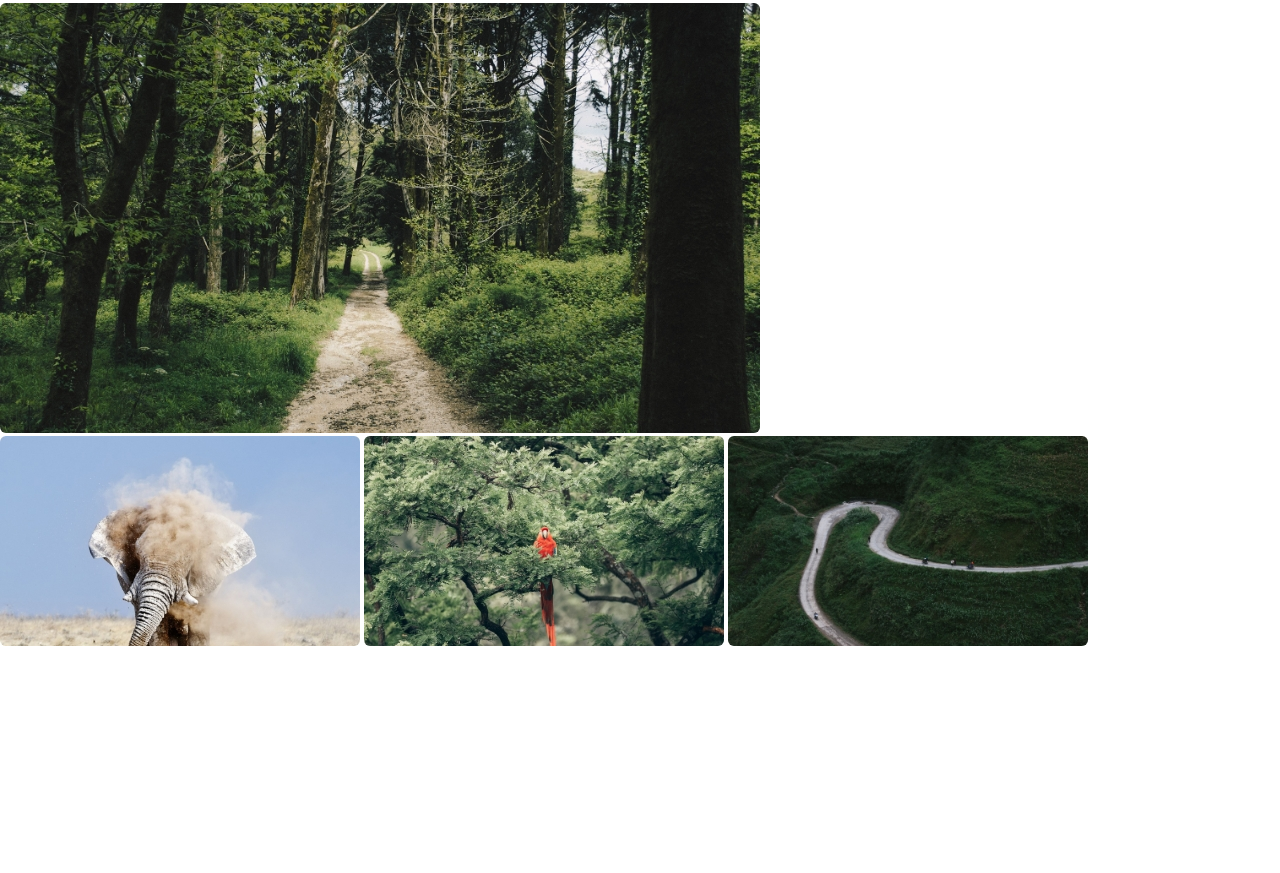
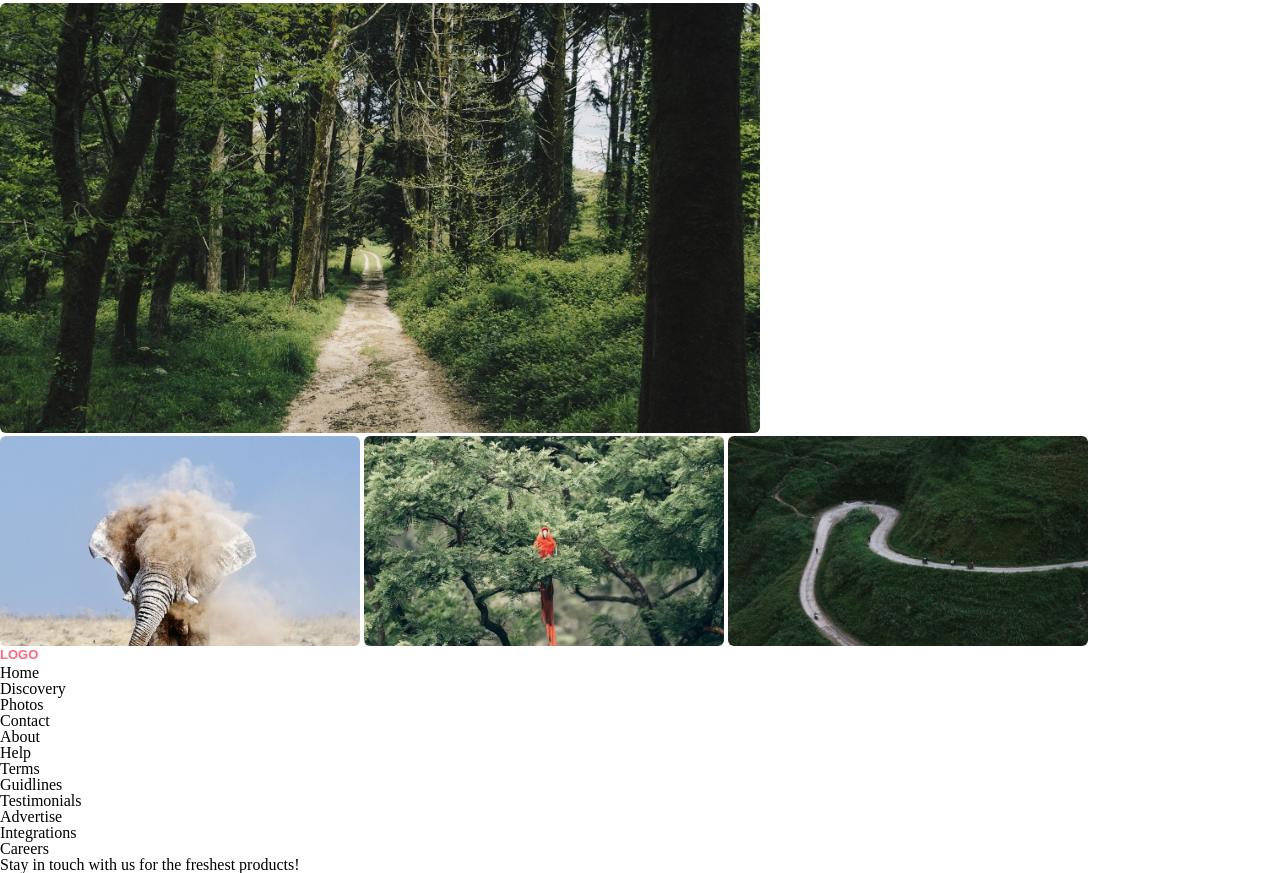
Before and after one commit to meginuroshvili/-5, a plain HTML site: page index.html in a window 1280 px wide. Shown: the part 1229-2102 px from the top of the page. Before the commit the page ends 1878 px from the top, so only its background shows below. Drawn offline with Linux system fonts and the light colour scheme.

Commit message:
add footer lists

```diff
--- a/index.html
+++ b/index.html
@@ -59,6 +59,37 @@
 				<img src="images/6.jpg" alt="image8">
 			</div>
 		</section>
+		<footer>
+			<a href="index.html"></a>
+			<img src="images/LOGO.svg">
+			<ul>
+				<li>Home</li>
+				<li>Discovery</li>
+				<li>Photos</li>
+				<li>Contact</li>
+			</ul>
+			<ul>
+				<li>About</li>
+				<li>Help</li>
+				<li>Terms</li>
+				<li>Guidlines</li>
+			</ul>
+			<ul>
+				<li>Testimonials</li>
+				<li>Advertise</li>
+				<li>Integrations</li>
+				<li>Careers</li>
+			</ul>
+			<p>Stay in touch with us for the freshest products!</p>
+			<!-- <a href="https://www.instagram.com/"></a>
+			<img src="images/instagram.svg" alt="instagram-icon">
+			<a href="https://twitter.com"></a>
+			<img src="images/twitter.svg" alt="twitter-icon">
+			<a href="https://www.facebook.com/"></a>
+			<img src="images/facebook.svg" alt="fb-icon">
+			<a href="#"></a>
+			<img src="web.svg" alt="web-icon"> -->
+		</footer>
 
 </body>
 </html>
```
Also changed, not shown: images/twitter.svg (added), 1 other file.
